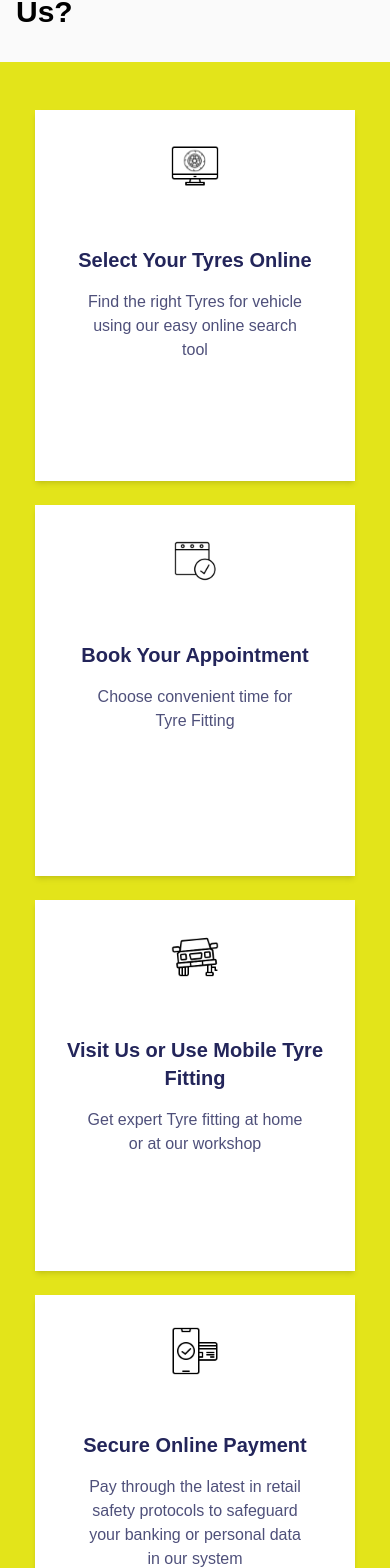
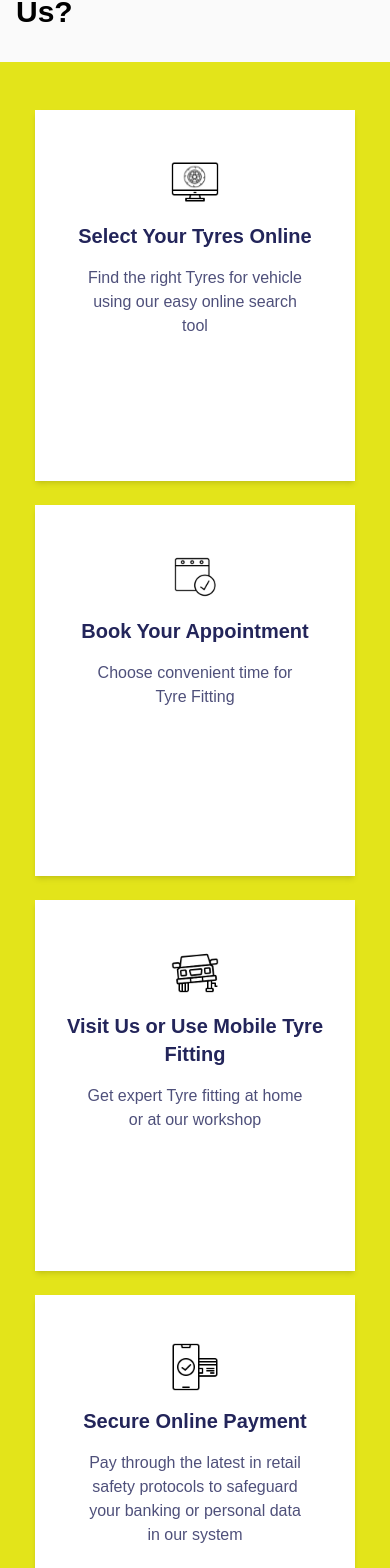
Before and after one commit to usamashaukt/CLM-CCE, a Next.js app: page / in a window 390 px wide. Shown: the part 4488-6056 px from the top of the page. Built offline with nearby package versions, Linux system fonts and the light colour scheme.

Commit message:
fixed slider responsiveness

```diff
--- a/src/app/components/HowToBuySection.tsx
+++ b/src/app/components/HowToBuySection.tsx
@@ -3,28 +3,28 @@ import React from "react";
 const steps = [
   {
     icon: (
-      <img src="/images/sections/howtobuy/tyreOnline.svg" alt="Select Your Tyres Online" className="w-12 h-12 mb-4" />
+      <img src="/images/sections/howtobuy/tyreOnline.svg" alt="Select Your Tyres Online" className="w-12 h-12 " />
     ),
     title: "Select Your Tyres Online",
     desc: "Find the right Tyres for vehicle using our easy online search tool",
   },
   {
     icon: (
-      <img src="/images/sections/howtobuy/appointment.svg" alt="Book Your Appointment" className="w-12 h-12 mb-4" />
+      <img src="/images/sections/howtobuy/appointment.svg" alt="Book Your Appointment" className="w-12 h-12 " />
     ),
     title: "Book Your Appointment",
     desc: "Choose convenient time for Tyre Fitting",
   },
   {
     icon: (
-      <img src="/images/sections/howtobuy/tyreFit.svg" alt="Visit Us or Use Mobile Tyre Fitting" className="w-12 h-12 mb-4" />
+      <img src="/images/sections/howtobuy/tyreFit.svg" alt="Visit Us or Use Mobile Tyre Fitting" className="w-12 h-12 " />
     ),
     title: "Visit Us or Use Mobile Tyre Fitting",
     desc: "Get expert Tyre fitting at home or at our workshop",
   },
   {
     icon: (
-      <img src="/images/sections/howtobuy/onlinePayment.svg" alt="Secure Online Payment" className="w-12 h-12 mb-4" />
+      <img src="/images/sections/howtobuy/onlinePayment.svg" alt="Secure Online Payment" className="w-12 h-12 " />
     ),
     title: "Secure Online Payment",
     desc: "Pay through the latest in retail safety protocols to safeguard your banking or personal data in our system",
@@ -44,8 +44,8 @@ const HowToBuySection: React.FC = () => (
           {steps.map((step, idx) => (
             <React.Fragment key={step.title}>
               <div className="bg-white shadow-md flex flex-col items-center text-center p-8 w-full max-w-xs mb-6 md:mb-0 h-[371px] mx-auto md:mx-6">
-                <div className="mb-4">{step.icon}</div>
-                <h3 className="text-xl font-bold text-[#23255a] mt-6 mb-4">{step.title}</h3>
+                <div className="pt-4">{step.icon}</div>
+                <h3 className="text-xl font-bold text-[#23255a] mt-4 mb-4">{step.title}</h3>
                 <p className="text-[#23255a] opacity-80 text-base max-w-[220px] mx-auto">{step.desc}</p>
               </div>
               {idx < steps.length - 1 && (
--- a/src/app/components/Nav.tsx
+++ b/src/app/components/Nav.tsx
@@ -76,7 +76,7 @@ export default function Nav() {
       </div>
 
       {/* Mobile Menu */}
-      <div className={`md:hidden absolute top-full left-0 w-full bg-[#221F5A] transition-all duration-300 ease-in-out ${isMenuOpen ? 'opacity-100 visible' : 'opacity-0 invisible'}`}>
+      <div className={`md:hidden absolute left-0 w-full bg-[#221F5A] transition-all duration-300 ease-in-out z-50 ${isMenuOpen ? 'opacity-100 visible' : 'opacity-0 invisible'}`} style={{ top: '136px' }}>
         <ul className="flex flex-col py-4">
           {['Home', 'About Us', 'Tyres', '4x4 Tyres', 'Car Tyres', 'All Seasonal Tyres', 'FAQs'].map((item) => (
             <li key={item} className="px-4 py-2">
--- a/src/app/components/TyreBrandsSection.tsx
+++ b/src/app/components/TyreBrandsSection.tsx
@@ -25,7 +25,7 @@ const TyreBrandsSection: React.FC = () => {
           modules={[Autoplay]}
           autoplay={{ delay: 2000, disableOnInteraction: false }}
           spaceBetween={30}
-          slidesPerView={4}
+          slidesPerView={2}
           breakpoints={{
             640: { slidesPerView: 1 },
             768: { slidesPerView: 4 },
```
